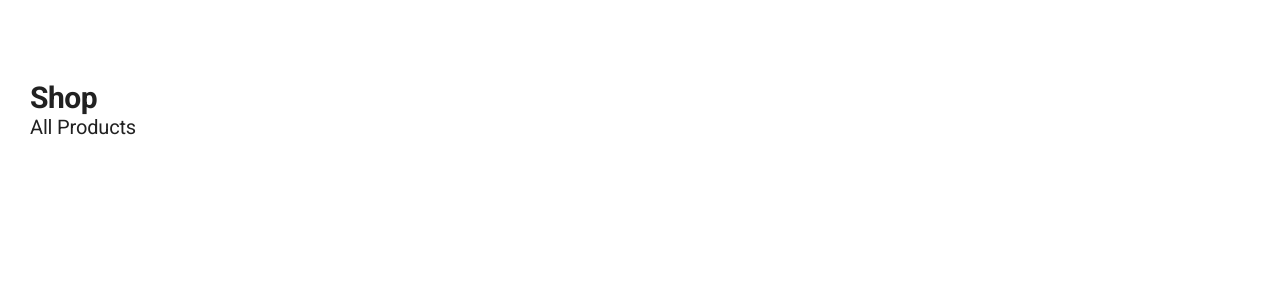
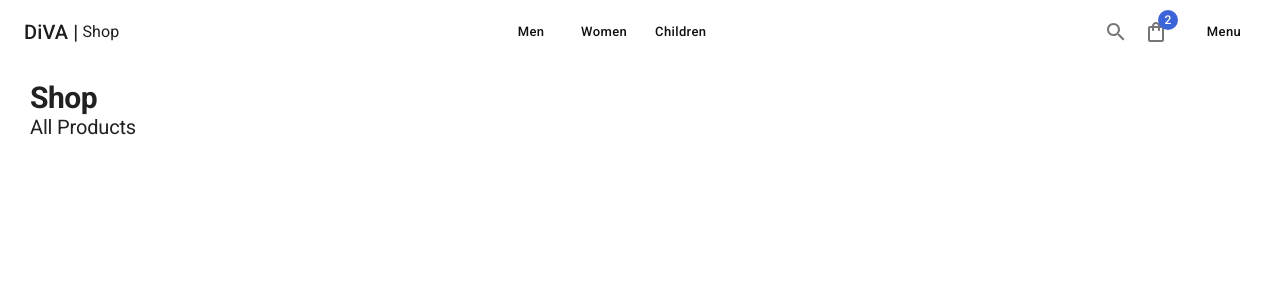
Before and after one commit to JAFleitas/diva-ecommerce-nextjs, a Next.js app: page / in a window 1280 px wide. Shown: the top 300 px of the page. Built offline with nearby package versions, Linux system fonts and the light colour scheme.

Commit message:
se agrego Navbar, search boton del carrito, boton de menu, link a categorias y 404 page

```diff
--- a/components/layouts/ShopLayout.tsx
+++ b/components/layouts/ShopLayout.tsx
@@ -1,5 +1,6 @@
 import Head from "next/head";
 import { FC } from "react";
+import { Navbar } from "../ui";
 
 interface Props {
   children: JSX.Element | JSX.Element[];
@@ -24,7 +25,9 @@ export const ShopLayout: FC<Props> = ({
         <meta name="og:description" content={pageDescription} />
         {imageFullURL && <meta name="og:image" content={imageFullURL} />}
       </Head>
-      <nav>{/* <Navbar/> */}</nav>
+      <nav>
+        <Navbar />
+      </nav>
 
       {/* <Sidebar/> */}
 
--- /dev/null
+++ b/components/ui/CartButton.tsx
@@ -0,0 +1,17 @@
+import { ShoppingBagOutlined } from "@mui/icons-material";
+import { Badge, IconButton, Link } from "@mui/material";
+import NextLink from "next/link";
+
+export const CartButton = () => {
+  return (
+    <NextLink href="/cart" passHref>
+      <Link>
+        <IconButton>
+          <Badge badgeContent={2} color="secondary">
+            <ShoppingBagOutlined />
+          </Badge>
+        </IconButton>
+      </Link>
+    </NextLink>
+  );
+};
--- /dev/null
+++ b/components/ui/LinkCategory.tsx
@@ -0,0 +1,20 @@
+import { FC } from "react";
+import NextLink from "next/link";
+import { Button, Link } from "@mui/material";
+
+interface Props {
+  href: string;
+  contentButton: string;
+}
+
+export const LinkCategory: FC<Props> = ({ href, contentButton }) => {
+  return (
+    <>
+      <NextLink href={href} passHref>
+        <Link>
+          <Button sx={{ margin: "0px 4px" }}>{contentButton}</Button>
+        </Link>
+      </NextLink>
+    </>
+  );
+};
--- a/components/ui/Navbar.tsx
+++ b/components/ui/Navbar.tsx
@@ -1,13 +1,27 @@
 import NextLink from "next/link";
-import { AppBar, Link, Toolbar } from "@mui/material";
+import { AppBar, Box, Button, Link, Toolbar, Typography } from "@mui/material";
+import { LinkCategory, CartButton, Search } from "./";
 
 export const Navbar = () => {
   return (
     <AppBar>
       <Toolbar>
         <NextLink href={"/"} passHref>
-          <Link></Link>
+          <Link display="flex" alignItems="center">
+            <Typography variant="h6">DiVA |</Typography>
+            <Typography sx={{ ml: 0.5 }}>Shop</Typography>
+          </Link>
         </NextLink>
+        <Box flex={1} />
+        <Box sx={{ display: { xs: "none", sm: "block" } }}>
+          <LinkCategory href="/category/men" contentButton="Men" />
+          <LinkCategory href="/category/women" contentButton="Women" />
+          <LinkCategory href="/category/children" contentButton="Children" />
+        </Box>
+        <Box flex={1} />
+        <Search />
+        <CartButton />
+        <Button sx={{ ml: 2 }}>Menu</Button>
       </Toolbar>
     </AppBar>
   );
--- /dev/null
+++ b/components/ui/Search.tsx
@@ -0,0 +1,12 @@
+import { SearchOutlined } from "@mui/icons-material";
+import { IconButton } from "@mui/material";
+
+export const Search = () => {
+  return (
+    <>
+      <IconButton>
+        <SearchOutlined />
+      </IconButton>
+    </>
+  );
+};
--- a/components/ui/index.ts
+++ b/components/ui/index.ts
@@ -1 +1,4 @@
 export * from "./Navbar";
+export * from "./LinkCategory";
+export * from "./CartButton";
+export * from "./Search";
--- a/themes/light-theme.ts
+++ b/themes/light-theme.ts
@@ -1,85 +1,83 @@
-import { createTheme } from '@mui/material/styles';
-import { red,  } from '@mui/material/colors';
-
+import { createTheme } from "@mui/material/styles";
+import { red } from "@mui/material/colors";
 
 export const lightTheme = createTheme({
   palette: {
-    mode: 'light',
+    mode: "light",
     primary: {
-      main: '##1E1E1E'
+      main: "#1E1E1E",
     },
     secondary: {
-      main: '#3A64D8'
-    }
+      main: "#3A64D8",
+    },
   },
   components: {
     MuiLink: {
       defaultProps: {
-        underline: 'none',
+        underline: "none",
       },
     },
     MuiAppBar: {
       defaultProps: {
         elevation: 0,
-        position: 'fixed',
+        position: "fixed",
       },
       styleOverrides: {
         root: {
-          backgroundColor: 'white',
-          height: 60
+          backgroundColor: "white",
+          height: 60,
         },
-      }
+      },
     },
 
     MuiTypography: {
       styleOverrides: {
         h1: {
           fontSize: 30,
-          fontWeight: 600
+          fontWeight: 600,
         },
         h2: {
           fontSize: 20,
-          fontWeight: 400
+          fontWeight: 400,
         },
         subtitle1: {
           fontSize: 18,
-          fontWeight: 600
-        }
-      }
+          fontWeight: 600,
+        },
+      },
     },
-
 
     MuiButton: {
       defaultProps: {
-        variant: 'contained',
-        size: 'small',
+        variant: "contained",
+        size: "small",
         disableElevation: true,
       },
       styleOverrides: {
         root: {
-          textTransform: 'none',
-          boxShadow: 'none',
+          textTransform: "none",
+          boxShadow: "none",
           borderRadius: 10,
+          color: "#0f0f0f",
+          backgroundColor: "#fff",
           ":hover": {
-            backgroundColor: 'rgba(0,0,0,0.05)',
-            transition: 'all 0.3s ease-in-out'
-          }
-        }
-      }
+            backgroundColor: "rgba(0,0,0,0.05)",
+            transition: "all 0.3s ease-in-out",
+          },
+        },
+      },
     },
-
 
     MuiCard: {
       defaultProps: {
-        elevation: 0
+        elevation: 0,
       },
       styleOverrides: {
         root: {
-          boxShadow: '0px 5px 5px rgba(0,0,0,0.05)',
-          borderRadius: '10px',
-        }
-      }
-    }
-
-  }
+          boxShadow: "0px 5px 5px rgba(0,0,0,0.05)",
+          borderRadius: "10px",
+        },
+      },
+    },
+  },
 });
```
Also changed, not shown: pages/404/index.tsx (added, +25 -0 lines).
